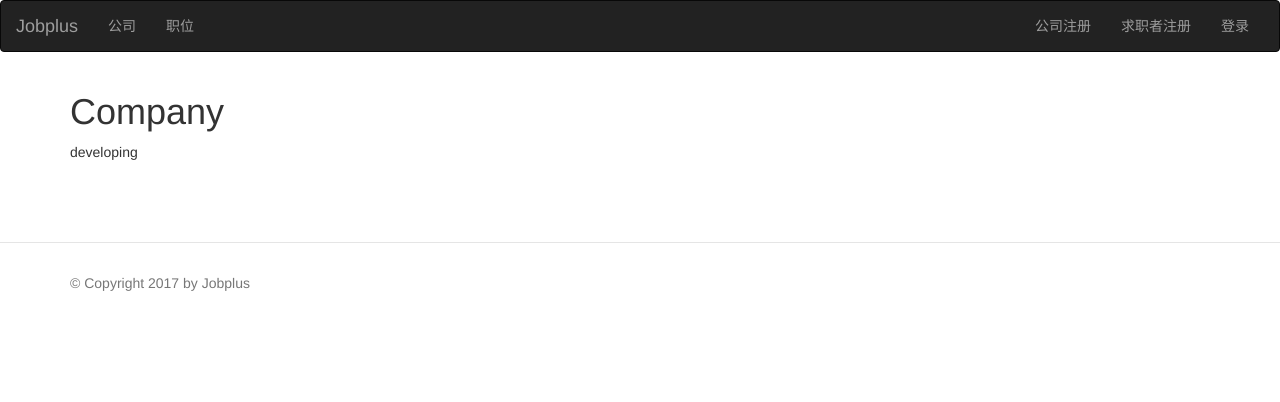
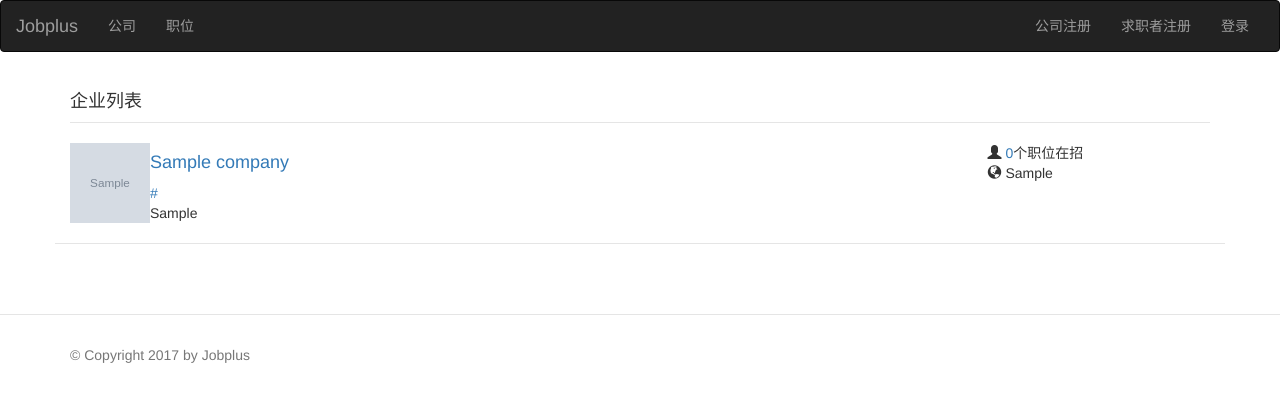
Before and after one commit to uranuday/jobplus7, a Flask app: page /company/ in a window 1280 px wide. Shown: the top 402 px of the page. Run offline with Flask 2, Linux system fonts and the light colour scheme; tables that the repository leaves empty hold one stand-in row (values such as "Sample post"); grey boxes marked "Sample" are stand-in pictures; data that the repository does not hold is empty; some libraries are stand-ins or nearby versions.

Commit message:
fix #18, company list done

```diff
--- a/jobplus/handlers/company.py
+++ b/jobplus/handlers/company.py
@@ -13,7 +13,8 @@ company = Blueprint("company", __name__, url_prefix="/company")
 @company.route("/")
 def index():
 
-    return render_template("company/index.html")
+    companies = Company.query.all()
+    return render_template("company/index.html", companies=companies)
 
 
 
--- a/jobplus/static/main.css
+++ b/jobplus/static/main.css
@@ -11,7 +11,7 @@
     margin: 0 auto auto 20px;
 }
 
-.command {
+.horizon {
     border-bottom: 1px solid #e5e5e5;
     padding: 10px 0;
 }
--- a/jobplus/templates/admin/user_overview.html
+++ b/jobplus/templates/admin/user_overview.html
@@ -2,7 +2,7 @@
 
 
 {% block admin %}
-    <div class="command">
+    <div class="horizon">
         <a href="{{ url_for("admin.add_user") }}" type="button" class="btn btn-sm btn-primary">
             <span class="glyphicon glyphicon-plus" aria-hidden="true"></span>
             添加用户
--- a/jobplus/templates/company/index.html
+++ b/jobplus/templates/company/index.html
@@ -7,12 +7,31 @@
 
 
 {% block body %}
+<h4 class="horizon">企业列表</h4>
+<div class="company-list">
+    {% for company in companies %}
+    <div class="row horizon">
+        <div class="col-md-9">
+            <div class="pull-left">
+                <a href="/company/{{ company.id }}">
+                <img width="80" height="80" alt="logo" src={{ company.logo_url }}></img>
+                </a>
+            </div>
+            <div style="padding-left: 10px;">
+                <h4><a href="/company/{{company.id}}">{{ company.company_name }}</a></h4>
+                <a href="{{ company.website }}">{{ company.website }}</a>
+                <p>{{ company.slogan }}</p>
+            </div>
+        </div>
+        <div class="col-md-3">
+            <ul style="list-style: none;">
+                <li><span class="glyphicon glyphicon-user"></span><a href="#"> {{ company.jobs|length }}</a><span>个职位在招</span></li>
+                <li><span class="glyphicon glyphicon-globe"></span> {{ company.location }}</li>
+            </ul>
+        </div>
 
+    </div>
+    {% endfor %}
 
-<h1>Company</h1>
-<p>developing</p>
-
-
-
-
+</div>
 {% endblock %}
```
